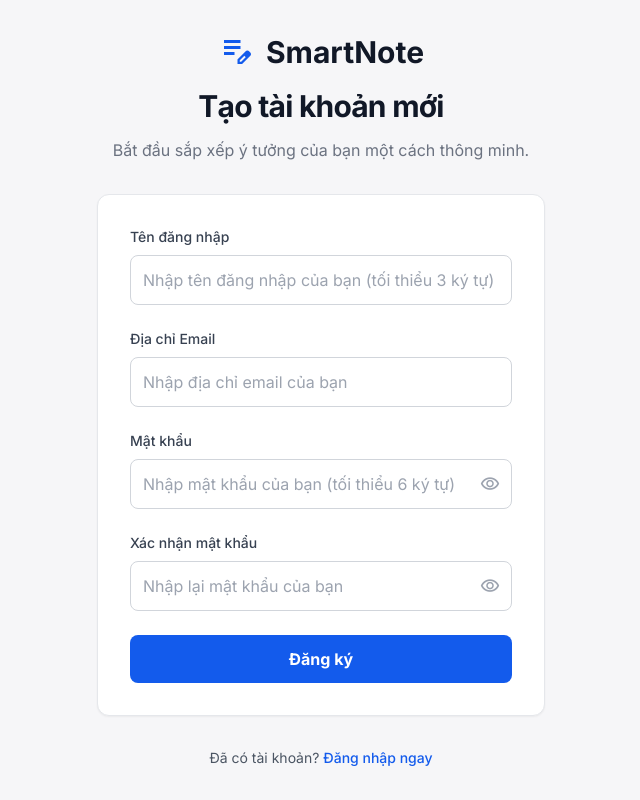
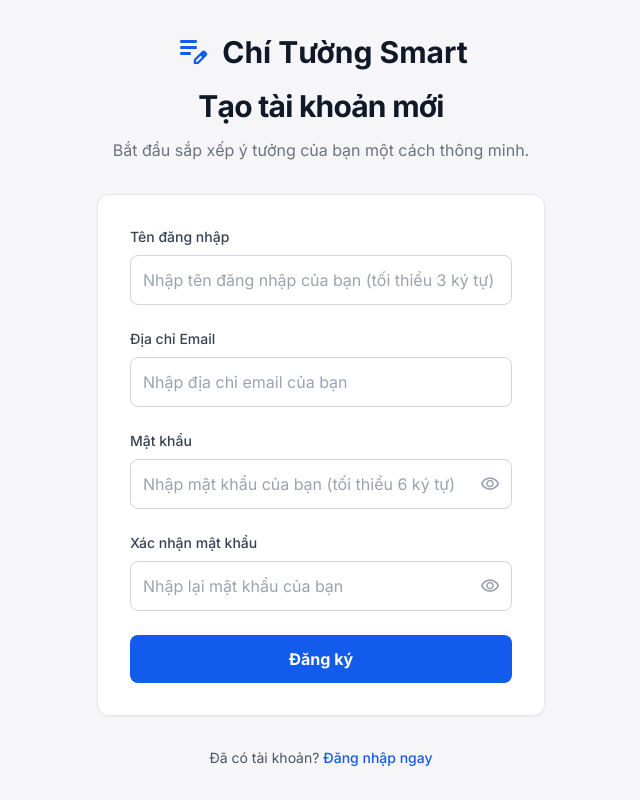
Before and after one commit to tien2922/MA_NGUON_NOTE, a React (Vite) app in the folder frontend/: page /dangky in a window 1280 px wide. Shown: the whole page, without its empty margins (319-959 px from the left). Built offline with nearby package versions, Linux system fonts and the light colour scheme; no server answers.

Commit message:
đổi tên SmartNote thành Chí Tường Smart

```diff
--- a/frontend/src/pages/Register.jsx
+++ b/frontend/src/pages/Register.jsx
@@ -57,7 +57,7 @@
           <div className="text-center">
             <div className="flex justify-center items-center gap-3 mb-4">
               <span className="material-symbols-outlined text-primary text-4xl">edit_note</span>
-              <h1 className="text-3xl font-bold text-gray-900 dark:text-white">SmartNote</h1>
+              <h1 className="text-3xl font-bold text-gray-900 dark:text-white">Chí Tường Smart</h1>
             </div>
             <div className="flex flex-col gap-3">
               <p className="text-3xl font-bold leading-tight tracking-tight text-gray-900 dark:text-white">Tạo tài khoản mới</p>
```
